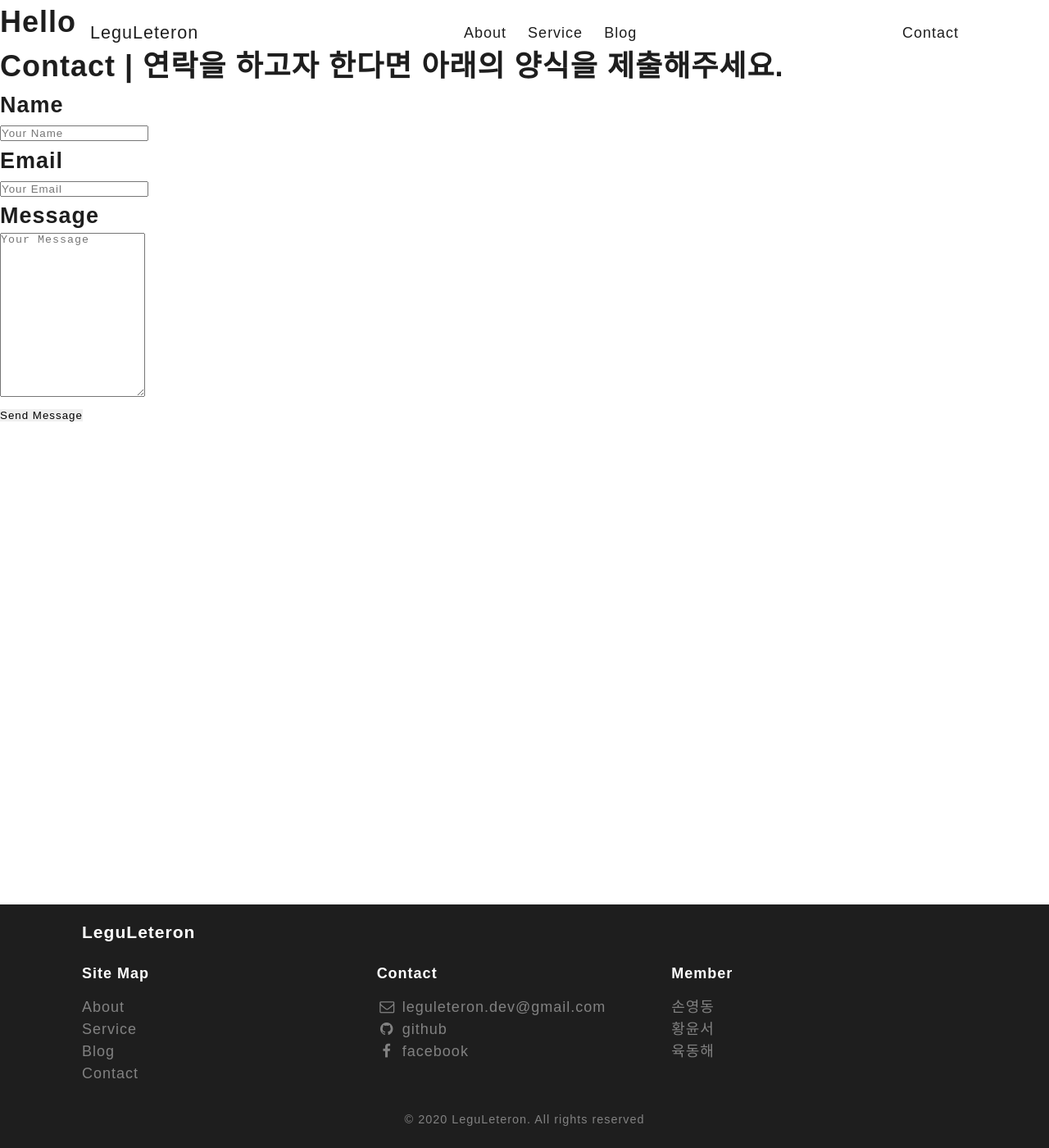
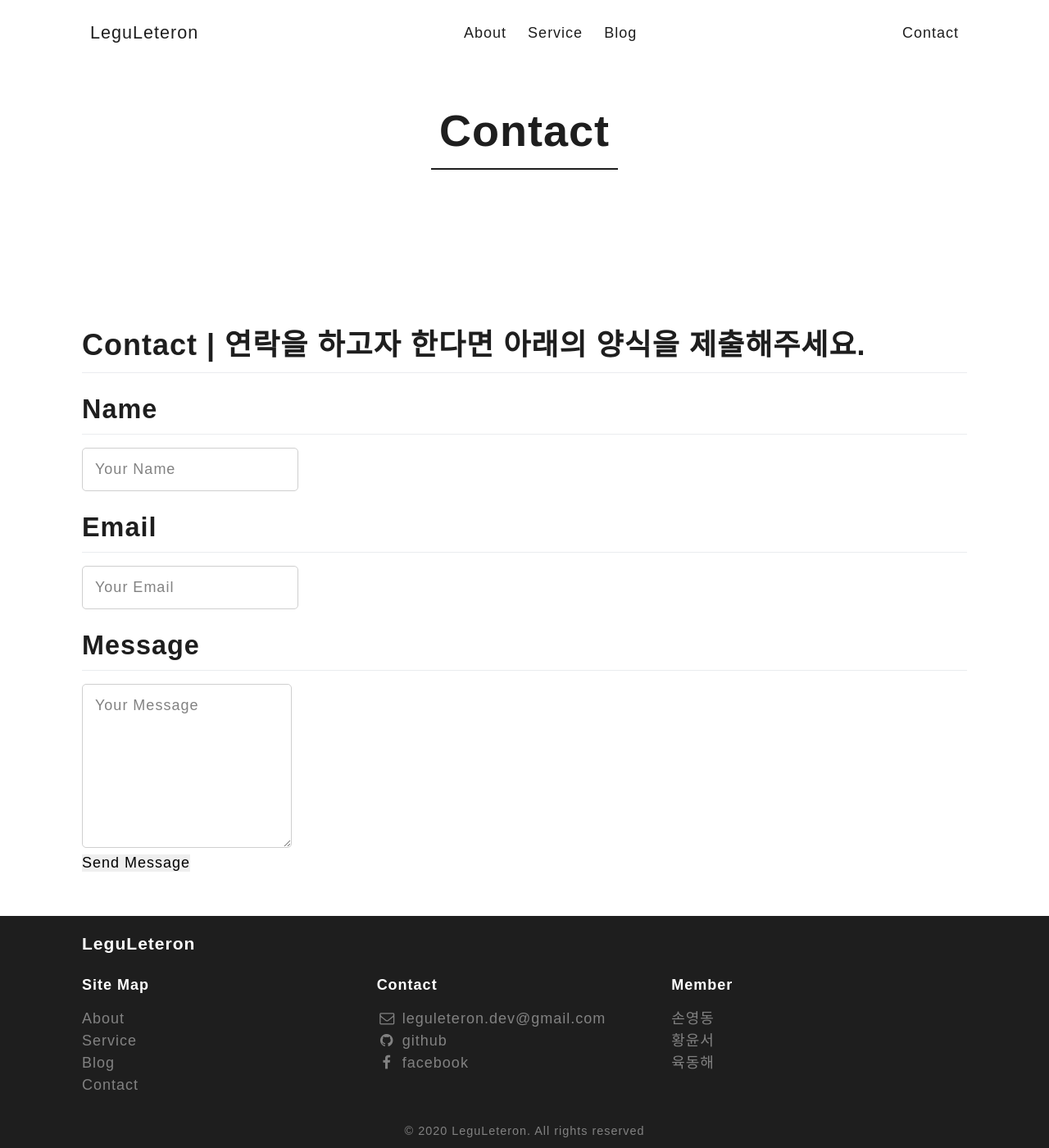
Before and after one commit to LeguLeteron/leguleteron.github.io, a Jekyll site: the page built from page/contact.md, in a window 1280 px wide and 1400 px high. Shown: the whole window at 82% size. Built offline with Jekyll 4.4.1, drawn with Linux system fonts in a browser that asks for light colours; some web fonts are replaced.

Commit message:
Add : Page 레이아웃 추가

```diff
--- a/_layouts/page.html
+++ b/_layouts/page.html
@@ -1,6 +1,19 @@
 ---
 layout: default
 ---
+<div id="sitePage" class="site-page">
+<div class="page-cover" style="{% if page.cover.background.color %}background-color:{{ page.cover.background.color }};{% endif %}{% if page.cover.background.image %}background-image: url('{{ site.baseurl | default: '/' }}assets/image/{{ page.cover.background.image }}');{% endif %}">
+    <div class="page-head">
+    <h1 id="pageTitle" class="page-title" style="{% if page.covercolor %}color:{{ page.cover.color}};border-bottom: 2px solid {{ page.cover.color }};{% endif %}">{{ page.title | default: 'Hello Everyone' | escape }}</h1>
+      {% if page.description %}
+        <p id="pageDescription" class="page-description">{{ page.description | escape }}</p>
+      {% endif %}
+    </div>
+  </div>
 
-<h1>Hello</h1>
-{{ content }}
+  <div class="wrapper">
+    <div id="siteContent">
+      {{ content }}
+    </div>
+  </div>
+</div>
--- a/_sass/_variables.scss
+++ b/_sass/_variables.scss
@@ -1,34 +1,38 @@
 @charset "utf-8";
 @import "font";
 
-$base-font-family:   'NanumBarunpen', 'NanumBarunGothic', 'NanumGothic', sans-serif !default;
-$base-font-size:     18px !default;
-$base-font-weight:   400 !default;
-$base-line-height:   1.5 !default;
+$base-font-family:       'NanumBarunpen', 'NanumBarunGothic', 'NanumGothic', sans-serif !default;
+$base-font-size:         18px !default;
+$base-font-weight:       400 !default;
+$base-line-height:      1.5 !default;
 
-$color-primary:      #1e1e1e !default;
-$color-primary-dark: #000000 !default;
-$color-accent:       #ffffff !default;
-$color-grey:         #828282 !default;
-$color-grey-light:   lighten($color-grey, 40%) !default;
-$color-grey-dark:    darken($color-grey, 25%) !default;
-$color-white:        #ffffff !default;
+$color-primary:         #1e1e1e !default;
+$color-primary-dark:    #000000 !default;
+$color-accent:          #ffffff !default;
+$color-highlight:       #ffd900 !default;
+$color-highlight-base:  #000000 !default;
+$color-grey:            #828282 !default;
+$color-grey-light:      lighten($color-grey, 40%) !default;
+$color-grey-dark:       darken($color-grey, 25%) !default;
+$color-white:           #ffffff !default;
 
-$color-text:         $color-primary !default;
-$color-background:   $color-white !default;
+$color-text:            $color-primary !default;
+$color-background:      $color-white !default;
 
-$table-text-align:   center !default;
-$spacing-unit:       80px !default;
-$height-header:      $spacing-unit !default;
+$table-text-align:      center !default;
+$spacing-unit:          80px !default;
+
+$height-header:         $spacing-unit !default;
+$height-cover:          $spacing-unit * 4 !default;
 
 // Width of the content area
-$content-width:      60em !default;
+$content-width:         60em !default;
 
-$on-palm:            600px !default;
-$on-laptop:          1300px !default;
+$on-palm:               600px !default;
+$on-laptop:             1300px !default;
 
-$on-medium:          $on-palm !default;
-$on-large:           $on-laptop !default;
+$on-medium:             $on-palm !default;
+$on-large:              $on-laptop !default;
 
 @mixin media-query($device) {
     @media screen and (max-width: $device) {
--- a/_sass/leguleteron.scss
+++ b/_sass/leguleteron.scss
@@ -3,5 +3,7 @@
     "leguleteron/base",
     "leguleteron/header",
     "leguleteron/footer",
-    "leguleteron/home"
+    "leguleteron/home",
+    "leguleteron/page",
+    "leguleteron/content"
 ;
--- /dev/null
+++ b/_sass/leguleteron/_content.scss
@@ -0,0 +1,109 @@
+#siteContent {
+    h1, h2, h3, h4, h5, h6 {
+        font-family: 'Nanum Gothic', 'Noto Sans KR', sans-serif;
+        font-weight: bold;
+        line-height: 1.25;
+        margin-bottom: 16px;
+        margin-top: 24px;
+        padding-bottom: 0.3em;
+    }
+
+    h1, h2 {border-bottom: 1px solid #eaecef;}
+    h1 {@include relative-font-size(2);}
+    h2 {@include relative-font-size(1.8);}
+    h3 {@include relative-font-size(1.4);}
+    h4 {@include relative-font-size(1.2);}
+
+    a {
+        position: relative;
+        color: $color-text;
+        text-decoration: none;
+
+        &[href] {
+            box-shadow: inset 0 -4px 0 $color-highlight;
+            transition: box-shadow .2s, color .2s;
+        }
+
+        &:hover {
+            box-shadow: inset 0 -20px 0 $color-highlight;
+            color: $color-highlight-base;
+        }
+    }
+
+    li {
+        > ul,
+        > ol {
+            margin-bottom: 0;
+        }
+    }
+
+    input, textarea, select, button {
+        font-size: $base-font-size;
+        font-family: $base-font-family;
+    }
+
+    img {
+        max-width: 100%;
+        vertical-align: middle;
+        border: 0 none;
+    }
+
+    button {
+        cursor: pointer;
+        display: block;
+    }
+
+    input,
+    textarea {
+        color: $color-text;
+        border-radius: 5px;
+        padding: 15px;
+        border: 1px solid #cfcfcf;
+    }
+
+    input {
+        display: block;
+    }
+
+    input::placeholder,
+    textarea::placeholder {
+        color: $color-grey;
+    }
+
+    blockquote {
+        color: $color-grey;
+        border-left: 4px solid $color-grey;
+        padding-left: $spacing-unit / 2;
+        @include relative-font-size(1.125);
+        letter-spacing: -1px;
+        font-style: italic;
+
+        > :last-child {
+            margin-bottom: 0;
+        }
+    }
+
+    pre,
+    code {
+        font-family: Courier, 'Raleway', 'Nanum Gothic', monospace, sans-serif;
+        @include relative-font-size(0.9375);
+        border: 1px solid $color-grey-light;
+        border-radius: 4px;
+        background-color: #f6f8fa;
+    }
+
+    code {
+        padding: 1px 5px;
+    }
+
+    pre {
+        padding: 8px 12px;
+        overflow-x: auto;
+
+        > code {
+            border: 0;
+            padding-right: 0;
+            padding-left: 0;
+        }
+    }
+}
--- /dev/null
+++ b/_sass/leguleteron/_page.scss
@@ -0,0 +1,43 @@
+#sitePage {
+    position: relative;
+    width: 100%;
+
+    .page-cover {
+        display: flex;
+        justify-content: center;
+        align-items: center;
+
+        width: 100%;
+        height: $height-cover;
+
+        background-attachment: fixed;
+        background-position: center;
+        background-repeat: no-repeat;
+        background-size: cover;
+
+        .page-head {
+            display: inline-block;
+            text-align: center;
+            color: $color-text;
+
+            .page-title {
+                @include relative-font-size(3);
+                padding: 5px 10px;
+                display: inline-block;
+                border-bottom: 2px solid $color-text;
+            }
+
+            .page-description {
+                @include relative-font-size(1.2);
+                padding-bottom: 30px;
+                margin: 0;
+            }
+        }
+    }
+
+    .wrapper {
+        #siteContent {
+            padding: 3em 0;
+        }
+    }
+}
```
